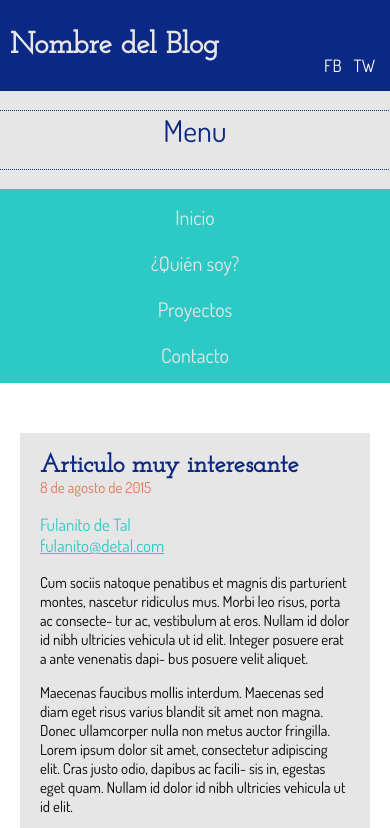
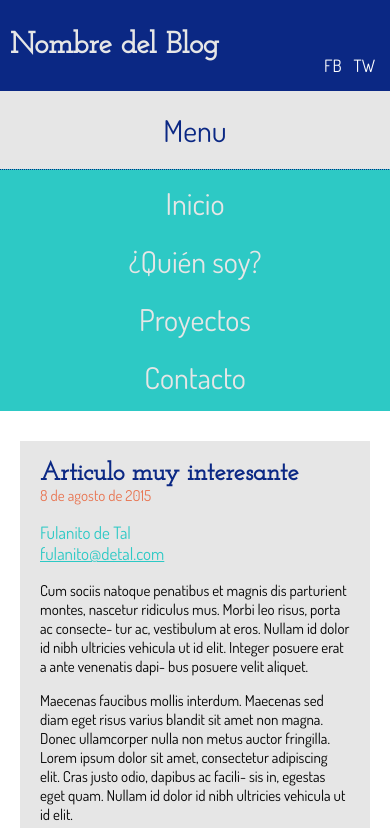
Before and after one commit to Kmontano06/blog-1, a plain HTML site: page article.html in a window 390 px wide. Both pictures are taken after a click on the link "Menu". Shown: the top 828 px of the page. Drawn offline with nearby package versions, Linux system fonts and the light colour scheme.

Commit message:
Cambios en nav

```diff
--- a/article.html
+++ b/article.html
@@ -5,7 +5,7 @@
 	<title>Article</title>
 	<script src="http://code.jquery.com/jquery-latest.js"></script>
 	<link rel="stylesheet" href="css/style.css">
-	<meta name="viewport" content="width=device-width,initial-scale-1">
+	<meta name="viewport" content="width=device-width,initial-scale=1">
 </head>
 <body>
 	<header class="header-main">
@@ -16,8 +16,8 @@
 				<li class="list-social-item"><a class="list-social-link" href="#">TW</a></li>
 			</ul>
 		</div>
+		<a id="menu" class="link-menu" href="#">Menu</a>
 		<nav class="container-nav">
-			<a id="menu" class="link-menu" href="#">Menu</a>
 			<ul class="list-nav">
 				<li class="list-nav-item"><a class="list-nav-link" href="index.html">Inicio</a></li>
 				<li class="list-nav-item"><a class="list-nav-link" href="#">¿Quién soy?</a></li>
--- a/js/script.js
+++ b/js/script.js
@@ -1,4 +1,14 @@
 $('#menu').click(function(){
-	$('.list-nav').toggle();
+	$('.container-nav').toggle();
 	console.log('blah');
 });
+$(window).scroll(function() {
+	//condition for scroll position
+  if ($(this).scrollTop() > 87){
+    //make CSS changes here
+    $('.container-nav').addClass("sticky");
+  }else{
+    //back to default styles
+    $('.container-nav').removeClass("sticky");
+  }
+});
--- a/sass/partials/_layout.scss
+++ b/sass/partials/_layout.scss
@@ -6,7 +6,6 @@
 	   	width:24%;
 	   	margin:0;
 	   	margin-top: 10px;
-		margin-right: 10px;
 	}
 }
 @media (min-width:680px){
--- a/sass/partials/components/_nav.scss
+++ b/sass/partials/components/_nav.scss
@@ -1,22 +1,15 @@
 .container-nav{
-	background:$color-gray;
-	padding: 20px 0 0;
-	text-align:center;
+	display:none;
 	@media(min-width:960px){
-		background:tranparent;
+		display:block;
 		padding:0;
-		text-align: left;
-		margin-top: -20px;
 	}
 }
 .list-nav{
 	background:$color-turquese;
-	margin:20px 0;
+	margin:0;
 	padding:5px;
-	display:none;
-	@media (min-width:960px){
-		display:block;
-	}
+	text-align: center;
 }
 .list-nav-item{
 	width: 100%;
@@ -24,9 +17,10 @@
 
 	.list-nav-link{
 		color:$color-gray;
-		font-size: 20px;
+		font-size: 30px;
 		font-family: $font-body;
 	}
+
 	@media (min-width:960px){
 		width: inherit;
     display: inline-block;
@@ -38,11 +32,18 @@
 .link-menu{
 	font-size:30px;
 	color:$color-blue;
-	padding: 0 0 20px;
-  	display: block;
-}
-@media (min-width:960px){
-	.link-menu{
+	padding: 20px;
+  display: block;
+  background:$color-gray;
+	text-align:center;
+
+  @media (min-width:960px){
 		display: none;
 	}
 }
+.sticky{
+	width:100%;
+	position:fixed;
+	top:0;
+	z-index:2;
+}
```
Also changed, not shown: index.html (+1 -1 lines), sass/partials/components/_article.scss (+5 -4 lines), css/style.css.
